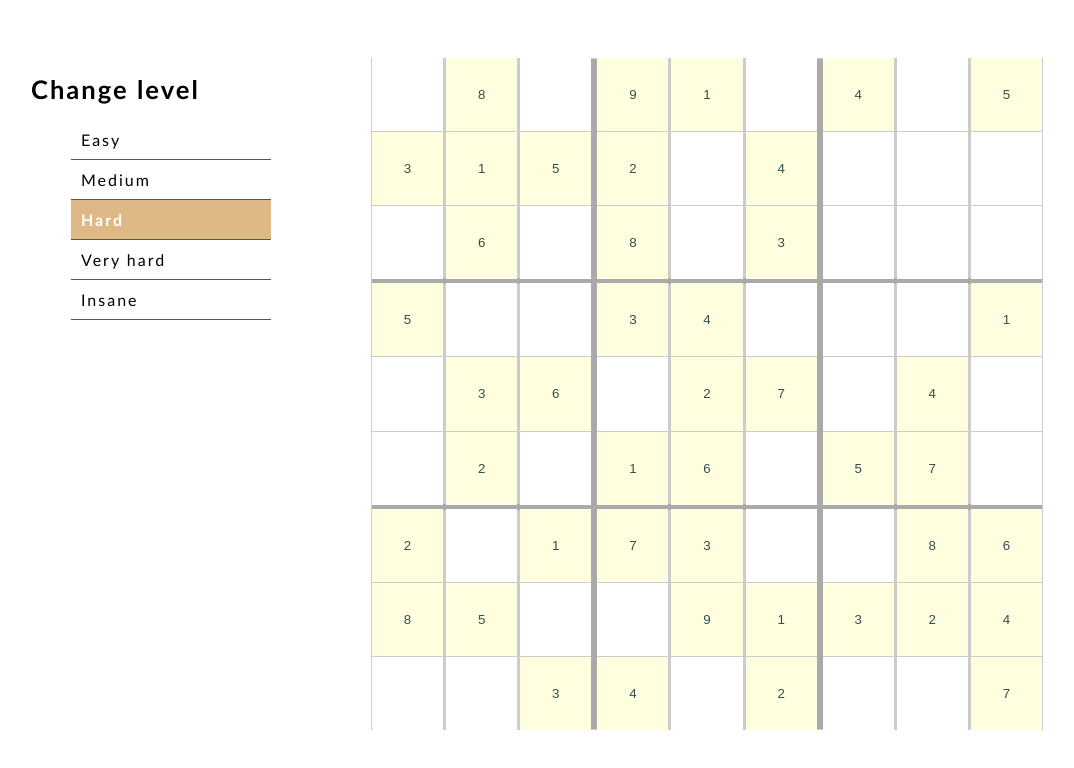
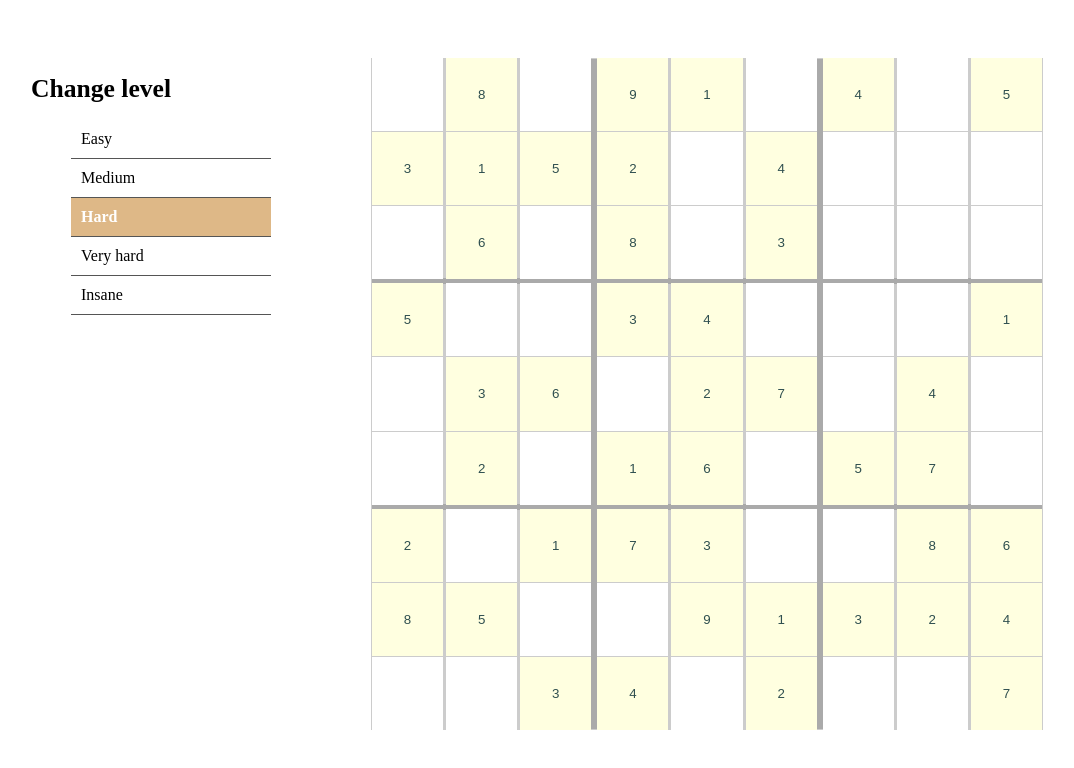
Before and after one commit to vinicius-sabadim/sudoku-svelte, a Svelte app: page / in a window 1280 px wide. Shown: the top 768 px of the page, without its empty margins (103-1177 px from the left). Built offline with nearby package versions, Linux system fonts and the light colour scheme; the HTML template or start-up script is replaced by a standard one.

Commit message:
Including the script to deploy to github pages

```diff
--- a/package.json
+++ b/package.json
@@ -1,10 +1,12 @@
 {
   "name": "svelte-app",
+  "homepage": "https://vinicius-sabadim.github.io/sudoku-svelte",
   "version": "1.0.0",
   "devDependencies": {
     "@babel/core": "^7.4.5",
     "@babel/preset-env": "^7.4.5",
     "babel-jest": "^24.8.0",
+    "gh-pages": "^2.0.1",
     "jest": "^24.8.0",
     "npm-run-all": "^4.1.5",
     "rollup": "^1.10.1",
@@ -19,6 +21,8 @@
   "scripts": {
     "build": "rollup -c",
     "autobuild": "rollup -c -w",
+    "predeploy": "npm run build",
+    "deploy": "gh-pages -d public",
     "dev": "run-p start:dev autobuild",
     "start": "sirv public",
     "start:dev": "sirv public --dev",
--- a/public/global.css
+++ b/public/global.css
@@ -7,6 +7,9 @@
 html,
 body {
   background-color: #fafafa;
+  font-family: 'Trebuchet MS', 'Lucida Sans Unicode', 'Lucida Grande',
+    'Lucida Sans', Arial, sans-serif;
+  letter-spacing: 2px;
   position: relative;
   height: 100vh;
   width: 100%;
--- a/src/App.svelte
+++ b/src/App.svelte
@@ -45,11 +45,6 @@
 </script>
 
 <style>
-  :global(body) {
-    font-family: "Trebuchet MS", "Lucida Sans Unicode", "Lucida Grande",
-      "Lucida Sans", Arial, sans-serif;
-    letter-spacing: 2px;
-  }
   .container {
     display: flex;
     justify-content: center;
```
Also changed, not shown: public/readme.md (added), 1 other file (tests, documents, lock files or other folders).
